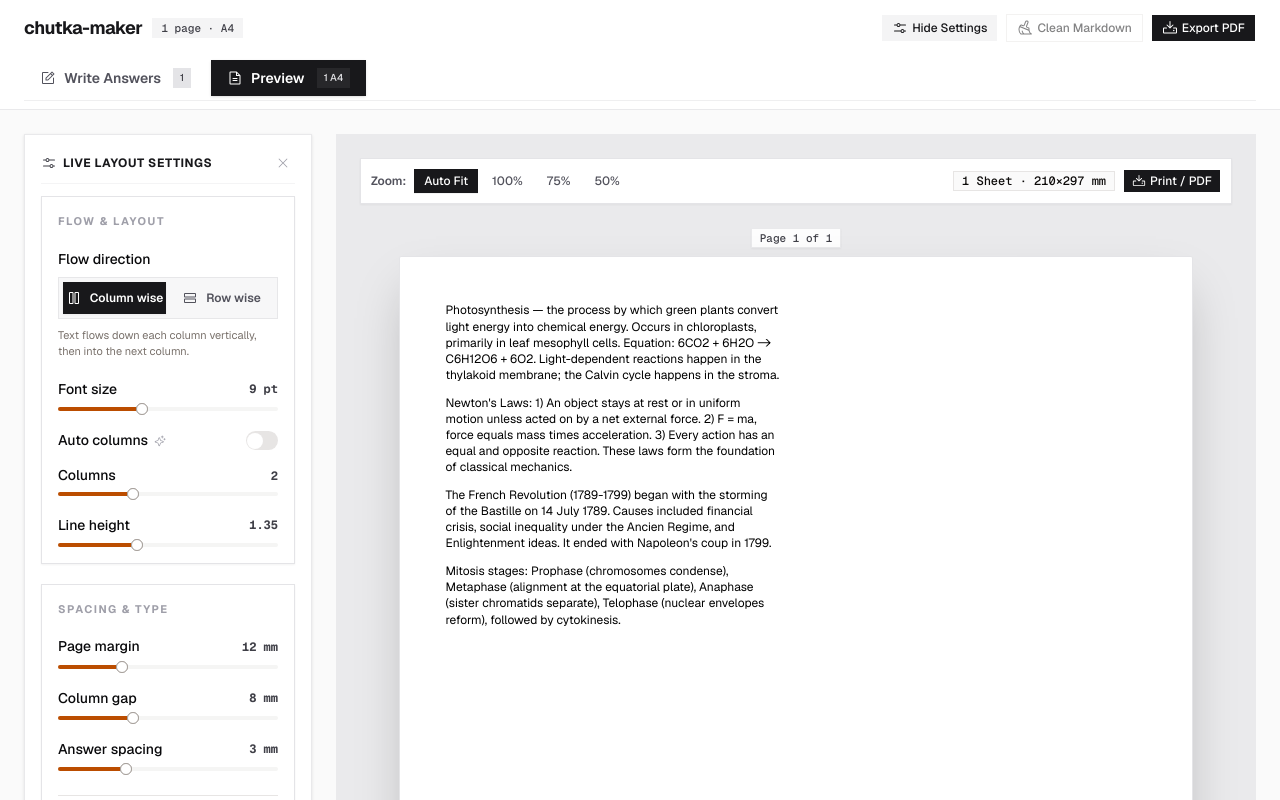
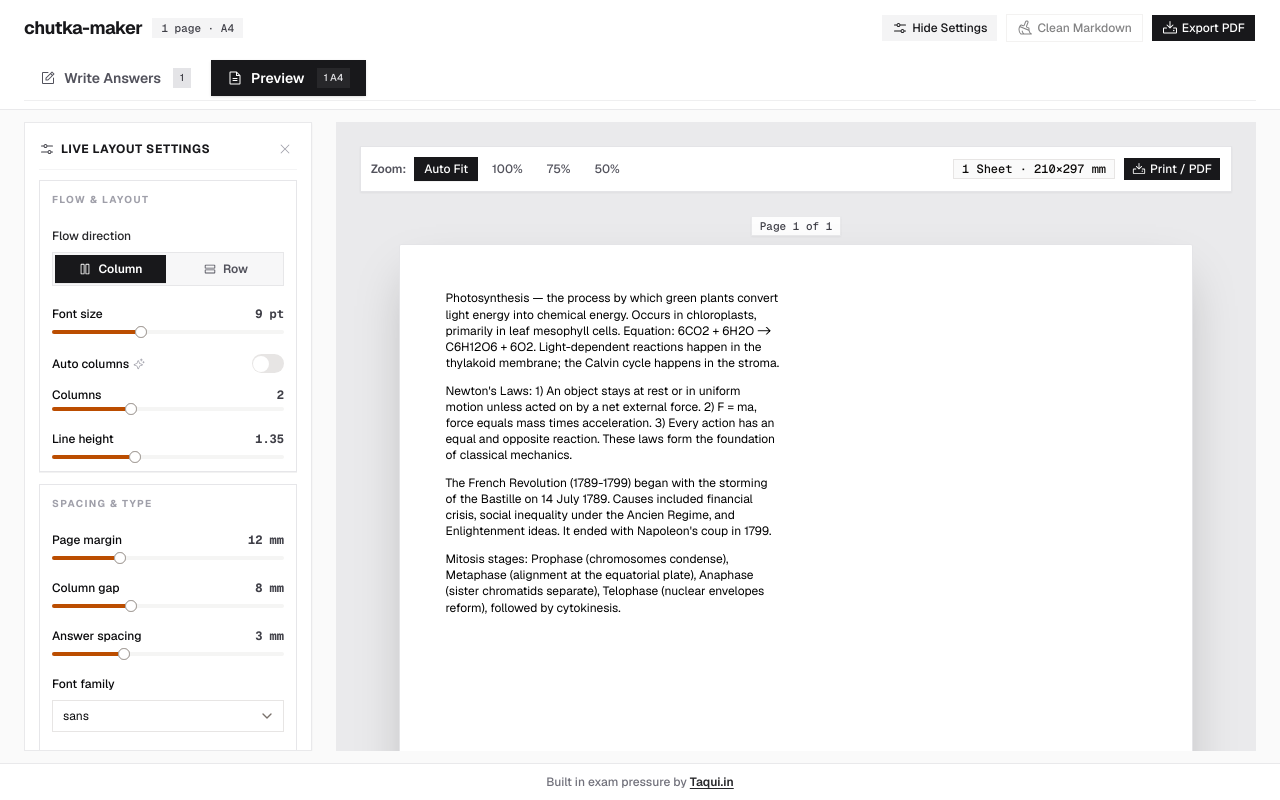
Before and after one commit to dronzer-786/chutka-maker, a Next.js app: page / in a window 1280 px wide. Shown: the top 800 px of the page. Built offline with nearby package versions, Linux system fonts and the light colour scheme.

Commit message:
fix: lock layout to 100vh with fixed footer and non-scrolling sidebar

```diff
--- a/app/globals.css
+++ b/app/globals.css
@@ -121,14 +121,13 @@
   * {
     @apply border-border outline-ring/50;
   }
-  body {
-    @apply bg-background text-foreground;
+  html, body {
+    height: 100%;
+    overflow: hidden;
+    @apply font-sans bg-background text-foreground;
   }
   button:not(:disabled), [role="button"]:not(:disabled) {
     cursor: pointer;
-  }
-  html {
-    @apply font-sans;
   }
 }
 
--- a/components/chutka-maker.tsx
+++ b/components/chutka-maker.tsx
@@ -382,51 +382,46 @@ export default function ChutkaMaker() {
 
   if (!ready) return null;
 
-  // Settings Panel Component
+  // Settings Panel Component - Compact layout designed to fit fixed non-scrolling sidebar
   const SettingsPanelContent = (
-    <div className="flex flex-col gap-5">
-      <FieldGroup className="rounded-xl border border-zinc-200 bg-white p-4 shadow-xs">
-        <p className="text-[11px] font-bold tracking-[0.14em] text-zinc-400 uppercase">
+    <div className="flex flex-col gap-3 text-xs select-none">
+      <FieldGroup className="rounded-xl border border-zinc-200/90 bg-white p-3 shadow-2xs">
+        <p className="text-[10px] font-bold tracking-[0.14em] text-zinc-400 uppercase mb-0.5">
           Flow &amp; Layout
         </p>
         <Field>
-          <FieldLabel>Flow direction</FieldLabel>
-          <div className="grid grid-cols-2 gap-1 border border-zinc-200/80 rounded-xl p-1 bg-zinc-100/70">
+          <FieldLabel className="text-xs font-medium text-zinc-800">Flow direction</FieldLabel>
+          <div className="grid grid-cols-2 gap-1 border border-zinc-200/80 rounded-lg p-0.5 bg-zinc-100/70">
             <button
               type="button"
               onClick={() => set("mode", "column")}
-              className={`flex items-center justify-center gap-2 py-2 px-2 text-xs font-semibold rounded-lg whitespace-nowrap transition-all ${
+              className={`flex items-center justify-center gap-1.5 py-1.5 px-2 text-xs font-semibold rounded-md transition-all ${
                 settings.mode === "column"
-                  ? "bg-zinc-900 text-white shadow-xs"
+                  ? "bg-zinc-900 text-white shadow-2xs"
                   : "text-zinc-600 hover:text-zinc-900 hover:bg-zinc-200/60"
               }`}
             >
-              <Columns className="size-4 shrink-0" />
-              <span>Column wise</span>
+              <Columns className="size-3.5 shrink-0" />
+              <span>Column</span>
             </button>
             <button
               type="button"
               onClick={() => set("mode", "row")}
-              className={`flex items-center justify-center gap-2 py-2 px-2 text-xs font-semibold rounded-lg whitespace-nowrap transition-all ${
+              className={`flex items-center justify-center gap-1.5 py-1.5 px-2 text-xs font-semibold rounded-md transition-all ${
                 settings.mode === "row"
-                  ? "bg-zinc-900 text-white shadow-xs"
+                  ? "bg-zinc-900 text-white shadow-2xs"
                   : "text-zinc-600 hover:text-zinc-900 hover:bg-zinc-200/60"
               }`}
             >
-              <Rows className="size-4 shrink-0" />
-              <span>Row wise</span>
+              <Rows className="size-3.5 shrink-0" />
+              <span>Row</span>
             </button>
           </div>
-          <FieldDescription className="mt-1.5 text-[11px]">
-            {settings.mode === "column"
-              ? "Text flows down each column vertically, then into the next column."
-              : "Text flows across full-width rows down the page."}
-          </FieldDescription>
         </Field>
 
         <Field>
           <div className="flex items-center justify-between">
-            <FieldLabel htmlFor="font-size">Font size</FieldLabel>
+            <FieldLabel htmlFor="font-size" className="text-xs">Font size</FieldLabel>
             <span className="font-mono text-xs font-bold text-zinc-700">
               {settings.fontSize} pt
             </span>
@@ -443,8 +438,8 @@ export default function ChutkaMaker() {
 
         <Field>
           <div className="flex items-center justify-between">
-            <div className="flex items-center gap-1.5">
-              <FieldLabel htmlFor="auto-cols">Auto columns</FieldLabel>
+            <div className="flex items-center gap-1">
+              <FieldLabel htmlFor="auto-cols" className="text-xs">Auto columns</FieldLabel>
               <Sparkle className="size-3 text-zinc-400" aria-hidden />
             </div>
             <Switch
@@ -454,9 +449,9 @@ export default function ChutkaMaker() {
             />
           </div>
           {settings.mode === "column" && !autoColumns && (
-            <div className="flex flex-col gap-1.5 mt-2">
+            <div className="flex flex-col gap-1 mt-1.5">
               <div className="flex items-center justify-between">
-                <FieldLabel htmlFor="col-count">Columns</FieldLabel>
+                <FieldLabel htmlFor="col-count" className="text-xs">Columns</FieldLabel>
                 <span className="font-mono text-xs font-bold text-zinc-700">
                   {settings.columnCount}
                 </span>
@@ -475,7 +470,7 @@ export default function ChutkaMaker() {
 
         <Field>
           <div className="flex items-center justify-between">
-            <FieldLabel htmlFor="line-height">Line height</FieldLabel>
+            <FieldLabel htmlFor="line-height" className="text-xs">Line height</FieldLabel>
             <span className="font-mono text-xs font-bold text-zinc-700">
               {settings.lineHeight.toFixed(2)}
             </span>
@@ -491,14 +486,14 @@ export default function ChutkaMaker() {
         </Field>
       </FieldGroup>
 
-      <FieldGroup className="rounded-xl border border-zinc-200 bg-white p-4 shadow-xs">
-        <p className="text-[11px] font-bold tracking-[0.14em] text-zinc-400 uppercase">
+      <FieldGroup className="rounded-xl border border-zinc-200/90 bg-white p-3 shadow-2xs">
+        <p className="text-[10px] font-bold tracking-[0.14em] text-zinc-400 uppercase mb-0.5">
           Spacing &amp; Type
         </p>
 
         <Field>
           <div className="flex items-center justify-between">
-            <FieldLabel htmlFor="margin">Page margin</FieldLabel>
+            <FieldLabel htmlFor="margin" className="text-xs">Page margin</FieldLabel>
             <span className="font-mono text-xs font-bold text-zinc-700">
               {settings.margin} mm
             </span>
@@ -516,7 +511,7 @@ export default function ChutkaMaker() {
         {settings.mode === "column" && (
           <Field>
             <div className="flex items-center justify-between">
-              <FieldLabel htmlFor="col-gap">Column gap</FieldLabel>
+              <FieldLabel htmlFor="col-gap" className="text-xs">Column gap</FieldLabel>
               <span className="font-mono text-xs font-bold text-zinc-700">
                 {settings.columnGap} mm
               </span>
@@ -534,7 +529,7 @@ export default function ChutkaMaker() {
 
         <Field>
           <div className="flex items-center justify-between">
-            <FieldLabel htmlFor="block-gap">Answer spacing</FieldLabel>
+            <FieldLabel htmlFor="block-gap" className="text-xs">Answer spacing</FieldLabel>
             <span className="font-mono text-xs font-bold text-zinc-700">
               {settings.blockGap} mm
             </span>
@@ -549,15 +544,13 @@ export default function ChutkaMaker() {
           />
         </Field>
 
-        <Separator className="my-1" />
-
         <Field>
-          <FieldLabel htmlFor="font">Font family</FieldLabel>
+          <FieldLabel htmlFor="font" className="text-xs">Font family</FieldLabel>
           <Select
             value={settings.font}
             onValueChange={(v) => set("font", v as Settings["font"])}
           >
-            <SelectTrigger id="font" className="w-full h-8 text-xs">
+            <SelectTrigger id="font" className="w-full h-7 text-xs">
               <SelectValue />
             </SelectTrigger>
             <SelectContent>
@@ -570,7 +563,7 @@ export default function ChutkaMaker() {
 
         <Field>
           <div className="flex items-center justify-between">
-            <FieldLabel htmlFor="justify">Justify text</FieldLabel>
+            <FieldLabel htmlFor="justify" className="text-xs">Justify text</FieldLabel>
             <Switch
               id="justify"
               checked={settings.justify}
@@ -583,7 +576,7 @@ export default function ChutkaMaker() {
   );
 
   return (
-    <div className="min-h-[100dvh] bg-zinc-50 text-zinc-950 flex flex-col">
+    <div className="h-[100dvh] bg-zinc-50 text-zinc-950 flex flex-col overflow-hidden">
       {/* Hidden A4 Measurement container */}
       <div
         ref={measurerRef}
@@ -601,9 +594,9 @@ export default function ChutkaMaker() {
         }}
       />
 
-      {/* Floating Professional Progress Toast during AI Format All */}
+      {/* Floating Progress Toast during AI Format All */}
       {isFormattingAll && (
-        <div className="fixed bottom-6 right-6 z-50 flex items-center gap-3 bg-zinc-950 text-white px-4 py-3 rounded-xl shadow-2xl border border-zinc-800 backdrop-blur-xl animate-in fade-in slide-in-from-bottom-4 duration-200">
+        <div className="fixed bottom-14 right-6 z-50 flex items-center gap-3 bg-zinc-950 text-white px-4 py-3 rounded-xl shadow-2xl border border-zinc-800 backdrop-blur-xl animate-in fade-in slide-in-from-bottom-4 duration-200">
           <CircleNotch className="size-4 animate-spin text-zinc-300 shrink-0" />
           <div className="flex flex-col">
             <span className="text-xs font-semibold text-zinc-100">AI Formatting in progress</span>
@@ -613,7 +606,7 @@ export default function ChutkaMaker() {
       )}
 
       {/* Sticky App Header */}
-      <header className="print-hidden sticky top-0 z-30 border-b border-zinc-200/80 bg-white/90 backdrop-blur-xl">
+      <header className="print-hidden shrink-0 border-b border-zinc-200/80 bg-white/90 backdrop-blur-xl z-30">
         <div className="mx-auto flex h-14 w-full max-w-[1400px] items-center justify-between px-3 sm:px-6">
           <div className="flex items-center gap-2.5">
             <h1 className="text-base font-bold tracking-tight text-zinc-900 sm:text-lg">
@@ -722,15 +715,15 @@ export default function ChutkaMaker() {
         </div>
       </header>
 
-      {/* Main Container */}
-      <main className="print-area mx-auto w-full max-w-[1400px] px-3 sm:px-6 py-4 sm:py-6 flex-1">
+      {/* Main Container - Fixed 100vh shell without page scrollbar */}
+      <main className="print-area mx-auto w-full max-w-[1400px] px-3 sm:px-6 py-3 flex-1 min-h-0 overflow-hidden">
         {/* TAB 1: WRITE ANSWERS */}
         {activeTab === "write" && (
-          <div className="flex flex-col lg:flex-row gap-6 w-full items-start">
-            {/* Optional Settings Sidebar in Write view */}
+          <div className="flex flex-col lg:flex-row gap-6 w-full h-full items-start overflow-hidden">
+            {/* Settings Sidebar in Write view - Non-scrolling */}
             {showSettingsSidebar && (
-              <aside className="print-hidden w-full lg:w-72 shrink-0 bg-white rounded-2xl border border-zinc-200/80 p-4 shadow-xs sticky lg:top-20 z-10 animate-in fade-in slide-in-from-left-2 duration-200">
-                <div className="flex items-center justify-between pb-2 mb-3 border-b border-zinc-100">
+              <aside className="print-hidden w-full lg:w-72 shrink-0 h-full overflow-hidden bg-white rounded-2xl border border-zinc-200/80 p-3.5 shadow-xs flex flex-col">
+                <div className="flex items-center justify-between pb-2 mb-2.5 border-b border-zinc-100 shrink-0 bg-white z-10">
                   <div className="flex items-center gap-1.5">
                     <SlidersHorizontal className="size-4 text-zinc-700" />
                     <h3 className="text-xs font-bold text-zinc-900 uppercase tracking-wider">
@@ -750,9 +743,9 @@ export default function ChutkaMaker() {
               </aside>
             )}
 
-            {/* Answer Cards */}
-            <section className="print-hidden flex-1 flex flex-col gap-4 w-full">
-              <div className="flex flex-wrap items-center justify-between gap-2 bg-white p-3 rounded-xl border border-zinc-200/80 shadow-xs">
+            {/* Answer Cards List - Scrollable */}
+            <section className="print-hidden flex-1 h-full overflow-y-auto pr-1 flex flex-col gap-4 w-full">
+              <div className="flex flex-wrap items-center justify-between gap-2 bg-white p-3 rounded-xl border border-zinc-200/80 shadow-xs sticky top-0 z-10">
                 <div className="flex items-center gap-2">
                   <h2 className="text-sm font-bold tracking-tight text-zinc-900">
                     Answers List
@@ -822,7 +815,7 @@ export default function ChutkaMaker() {
                   </Button>
                 </Empty>
               ) : (
-                <div className="flex flex-col gap-4">
+                <div className="flex flex-col gap-4 pb-4">
                   {blocks.map((b, i) => {
                     const blockHasMarkdown = hasMarkdown(b.text);
                     const wordCount = b.text.trim().split(/\s+/).filter(Boolean).length;
@@ -941,11 +934,11 @@ export default function ChutkaMaker() {
 
         {/* TAB 2: LIVE A4 PREVIEW WITH LIVE SETTINGS SIDEBAR */}
         {activeTab === "preview" && (
-          <div className="flex flex-col lg:flex-row gap-6 w-full items-start">
-            {/* Live Settings Sidebar */}
+          <div className="flex flex-col lg:flex-row gap-6 w-full h-full items-start overflow-hidden">
+            {/* Live Settings Sidebar - Non-scrolling */}
             {showSettingsSidebar && (
-              <aside className="print-hidden w-full lg:w-72 shrink-0 bg-white rounded-2xl border border-zinc-200/80 p-4 shadow-sm sticky lg:top-20 z-10 animate-in fade-in slide-in-from-left-2 duration-200">
-                <div className="flex items-center justify-between pb-2 mb-3 border-b border-zinc-100">
+              <aside className="print-hidden w-full lg:w-72 shrink-0 h-full overflow-hidden bg-white rounded-2xl border border-zinc-200/80 p-3.5 shadow-xs flex flex-col">
+                <div className="flex items-center justify-between pb-2 mb-2.5 border-b border-zinc-100 shrink-0 bg-white z-10">
                   <div className="flex items-center gap-1.5">
                     <SlidersHorizontal className="size-4 text-zinc-700" />
                     <h3 className="text-xs font-bold text-zinc-900 uppercase tracking-wider">
@@ -966,13 +959,13 @@ export default function ChutkaMaker() {
               </aside>
             )}
 
-            {/* Live A4 Preview Stack */}
+            {/* Live A4 Preview Stack - Scrollable */}
             <section
               ref={previewAreaRef}
-              className="print-pages flex-1 flex flex-col items-center gap-6 rounded-2xl bg-zinc-200/70 p-4 sm:p-6 min-h-[70vh] w-full"
+              className="print-pages flex-1 h-full overflow-y-auto pr-1 flex flex-col items-center gap-6 rounded-2xl bg-zinc-200/70 p-4 sm:p-6 w-full"
             >
               {/* Viewport Toolbar */}
-              <div className="print-hidden flex flex-wrap items-center justify-between gap-3 w-full bg-white p-2.5 rounded-xl border border-zinc-200 shadow-xs">
+              <div className="print-hidden flex flex-wrap items-center justify-between gap-3 w-full bg-white p-2.5 rounded-xl border border-zinc-200 shadow-xs sticky top-0 z-10">
                 <div className="flex items-center gap-2">
                   {!showSettingsSidebar && (
                     <Button
@@ -1015,7 +1008,7 @@ export default function ChutkaMaker() {
               </div>
 
               {/* Multi-page A4 Display Stack */}
-              <div className="flex flex-col items-center gap-8 w-full">
+              <div className="flex flex-col items-center gap-8 w-full pb-6">
                 {pages.map((pageItems, pageIdx) => (
                   <div key={pageIdx} className="flex flex-col items-center gap-2 w-full">
                     <div className="print-hidden flex items-center gap-2">
@@ -1085,8 +1078,8 @@ export default function ChutkaMaker() {
         )}
       </main>
 
-      {/* App Footer */}
-      <footer className="print-hidden border-t border-zinc-200/80 bg-white/60 py-4 text-center">
+      {/* App Footer - Permanently fixed at bottom of 100vh shell */}
+      <footer className="print-hidden shrink-0 border-t border-zinc-200/80 bg-white/90 backdrop-blur-md py-2.5 text-center">
         <p className="text-xs text-zinc-500 font-medium">
           Built in exam pressure by{" "}
           <a
```
